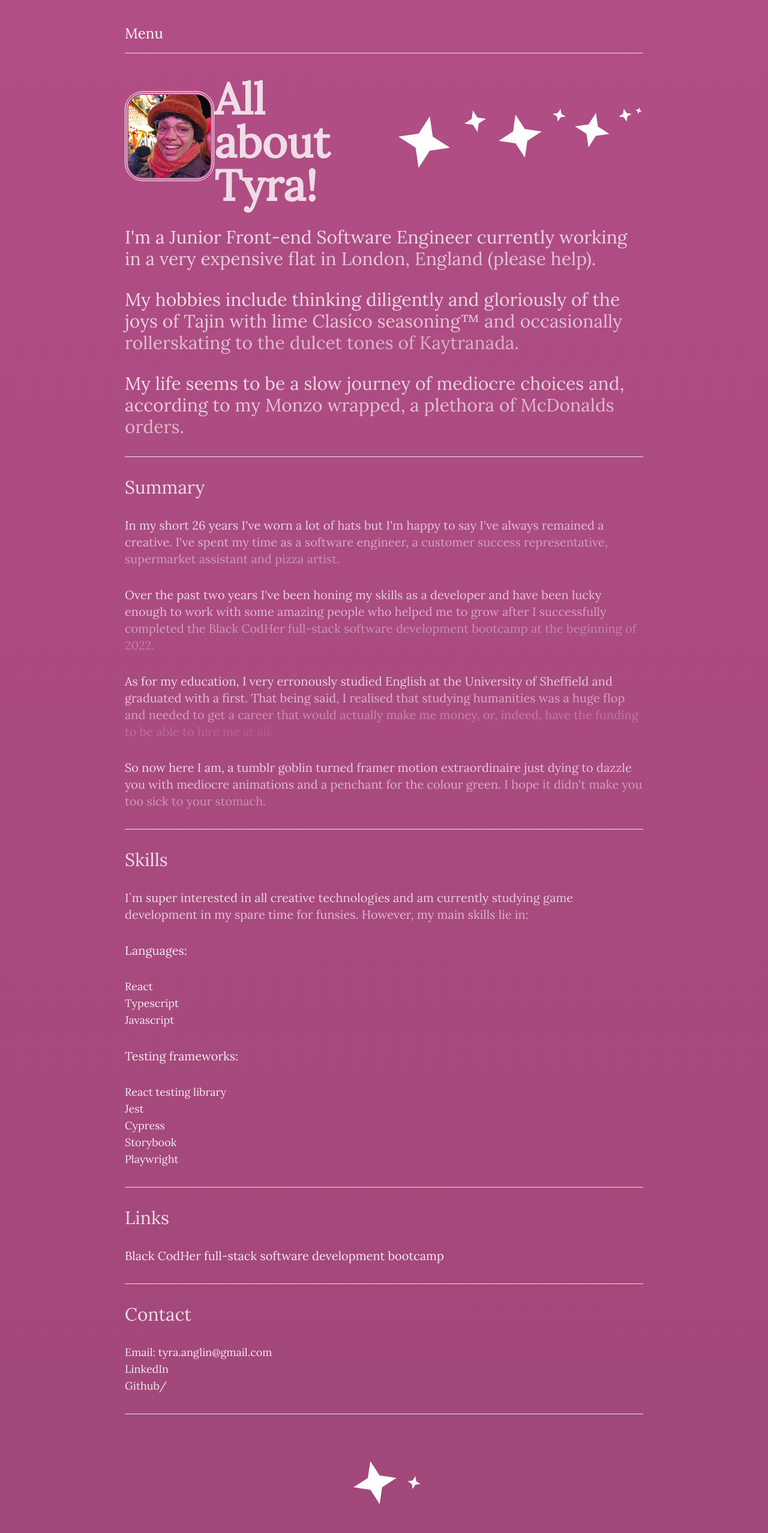
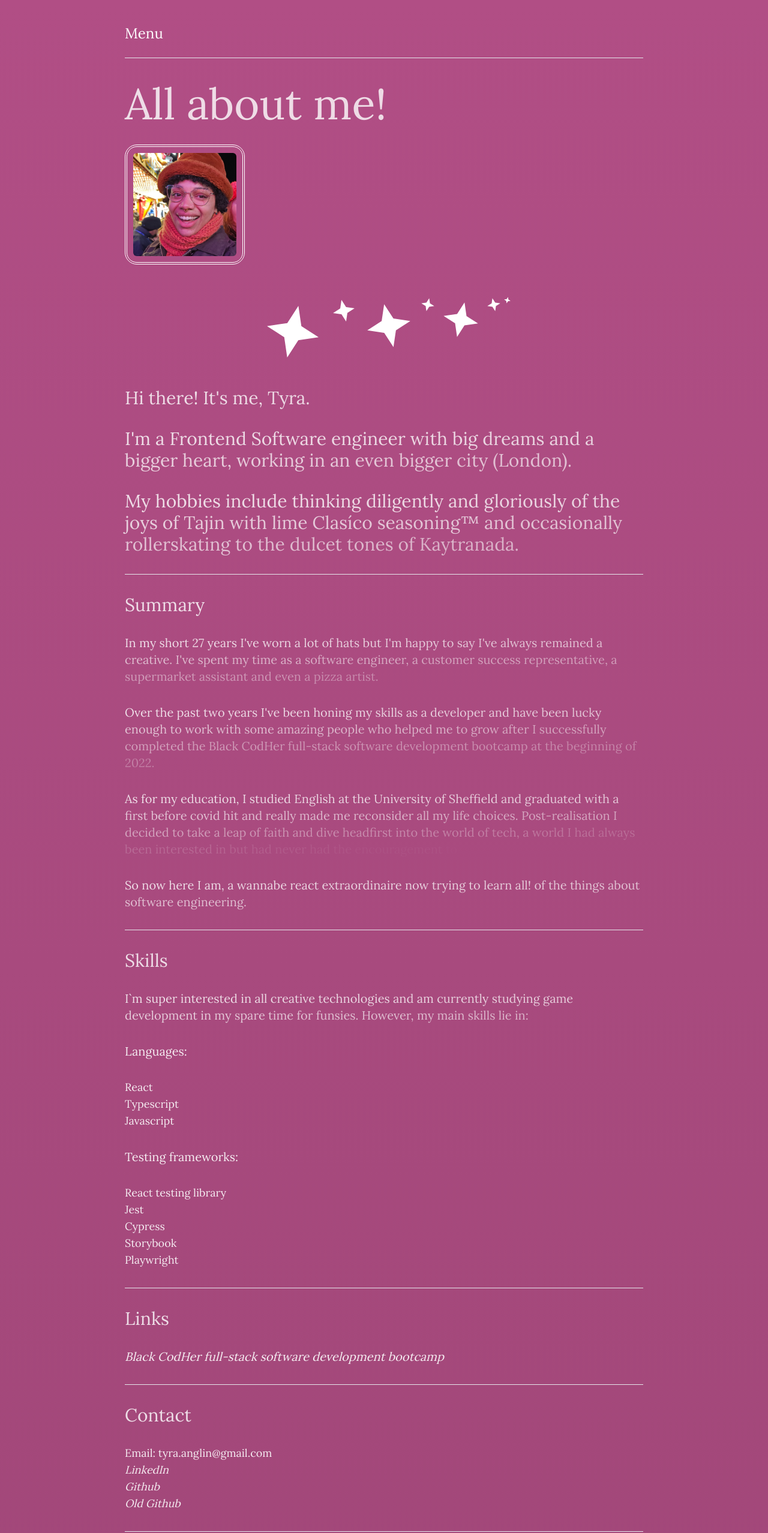
Before and after one commit to siatyra/tyras-website, a Next.js app: page /about in a window 1280 px wide. Shown: the top 2556 px of the page at 60% size. Built offline with nearby package versions, Linux system fonts and the light colour scheme.

Commit message:
update summary

```diff
--- a/src/app/about/page.tsx
+++ b/src/app/about/page.tsx
@@ -9,37 +9,62 @@ import Link from "next/link";
 import { ScrollSection } from "../animations/scrollSections";
 import { SpinningDiamond } from "../animations/spinningDiamond";
 import { Sparkles } from "../assets/sparkles";
+import { Wrapper } from "../assets/Wrapper";
+import { useEffect, useState } from "react";
 
 export default function Page() {
+  const [isMobile, setIsMobile] = useState(false);
   const className = "flex flex-col border-b gap-8 pb-8";
+
+  useEffect(() => {
+    const handleResize = () => {
+      setIsMobile(window.innerWidth < 768);
+    };
+
+    handleResize();
+    window.addEventListener("resize", handleResize);
+
+    return () => {
+      window.removeEventListener("resize", handleResize);
+    };
+  }, []);
 
   const intro = (
     <div className={className}>
-      <div className="flex flex-row justify-between items-center">
+      <div className="flex items-center justify-start">
         <FadeIn>
-          <div className="mb-5">
+          <Wrapper align="center" justify="center">
+            <div className={isMobile ? "" : "mb-5"}>
+              <Wrapper>
+                <FadeIn>
+                  <H1>All about me!</H1>
+                </FadeIn>
+                {!isMobile && (
+                  <FadeIn>
                     <Image
                       src="/tyra.jpg"
                       alt="Tyra"
                       width={200}
                       height={200}
                       style={{
-                borderRadius: "30px",
+                        borderRadius: "20px",
                         border: "4px double #ffffff",
-                padding: "2px",
+                        padding: "10px",
                         display: "flex",
                         justifyContent: "flex-end",
-                marginRight: "50px",
+                        marginRight: `${isMobile ? "" : "50px"}`,
                       }}
                     />
+                  </FadeIn>
+                )}
+              </Wrapper>
             </div>
+          </Wrapper>
         </FadeIn>
+      </div>
 
-        <FadeIn>
-          <H1>All about Tyra!</H1>
-        </FadeIn>
-
-        <div className="flex">
+      {!isMobile && (
+        <div className="flex flex-wrap justify-center mt-5 md:mt-0">
           <SpinningDiamond size="120px" rotate={-360} />
           <SpinningDiamond size="50px" rotate={360} />
           <SpinningDiamond size="100px" rotate={360} />
@@ -48,25 +73,22 @@ export default function Page() {
           <SpinningDiamond size="30px" rotate={360} />
           <SpinningDiamond size="15px" rotate={-360} />
         </div>
-      </div>
+      )}
 
       <ScrollSection>
+        <Wrapper>
+          <H2>Hi there! It's me, Tyra.</H2>
           <H2>
-          I&apos;m a Junior Front-end Software Engineer currently working in a
-          very expensive flat in London, England (please help).
+            I'm a Frontend Software engineer with big dreams and a bigger heart,
+            working in an even bigger city (London).
           </H2>
+        </Wrapper>
       </ScrollSection>
       <ScrollSection>
         <H2>
           My hobbies include thinking diligently and gloriously of the joys of
           Tajin with lime Clasíco seasoning™ and occasionally rollerskating to
           the dulcet tones of Kaytranada.
-        </H2>
-      </ScrollSection>
-      <ScrollSection>
-        <H2>
-          My life seems to be a slow journey of mediocre choices and, according
-          to my Monzo wrapped, a plethora of McDonalds orders.
         </H2>
       </ScrollSection>
     </div>
@@ -80,10 +102,10 @@ export default function Page() {
 
       <ScrollSection>
         <Text>
-          In my short 26 years I&apos;ve worn a lot of hats but I&apos;m happy
+          In my short 27 years I&apos;ve worn a lot of hats but I&apos;m happy
           to say I&apos;ve always remained a creative. I&apos;ve spent my time
-          as a software engineer, a customer success representative, supermarket
-          assistant and pizza artist.
+          as a software engineer, a customer success representative, a
+          supermarket assistant and even a pizza artist.
         </Text>
       </ScrollSection>
 
@@ -98,20 +120,19 @@ export default function Page() {
 
       <ScrollSection>
         <Text>
-          As for my education, I very erronously studied English at the
-          University of Sheffield and graduated with a first. That being said, I
-          realised that studying humanities was a huge flop and needed to get a
-          career that would actually make me money, or, indeed, have the funding
-          to be able to hire me at all.
+          As for my education, I studied English at the University of Sheffield
+          and graduated with a first before covid hit and really made me
+          reconsider all my life choices. Post-realisation I decided to take a
+          leap of faith and dive headfirst into the world of tech, a world I had
+          always been interested in but had never had the encouragement to
+          explore.
         </Text>
       </ScrollSection>
 
       <ScrollSection>
         <Text>
-          So now here I am, a tumblr goblin turned framer motion extraordinaire
-          just dying to dazzle you with mediocre animations and a penchant for
-          the colour green. I hope it didn&apos;t make you too sick to your
-          stomach.
+          So now here I am, a wannabe react extraordinaire now trying to learn
+          all! of the things about software engineering.
         </Text>
       </ScrollSection>
     </div>
@@ -185,7 +206,7 @@ export default function Page() {
         <FadeIn>
           <Link
             href="https://blackcodher.com/"
-            className="mr-[3px] text-xl hover:text-[#4EB17A] cursor-crosshair"
+            className="mr-[3px] text-xl hover:text-[#4EB17A] cursor-crosshair italic"
           >
             Black CodHer full-stack software development bootcamp
           </Link>
@@ -206,13 +227,18 @@ export default function Page() {
         </ScrollSection>
 
         <ScrollSection>
-          <li>
+          <li className="italic">
             <Link href="linkedin.com/siatyraanglin">LinkedIn</Link>
           </li>
         </ScrollSection>
         <ScrollSection>
-          <li>
-            <Link href="https://github.com/tyraanosaurus">Github</Link>/
+          <li className="italic">
+            <Link href="https://github.com/tyraanosaurus">Github</Link>
+          </li>
+        </ScrollSection>
+        <ScrollSection>
+          <li className="italic">
+            <Link href="https://github.com/siatyra">Old Github</Link>
           </li>
         </ScrollSection>
       </ul>
--- a/src/app/animations/spinningDiamond.tsx
+++ b/src/app/animations/spinningDiamond.tsx
@@ -1,5 +1,5 @@
-import Icon from '@mdi/react';
-import { mdiStarFourPoints } from '@mdi/js';
+import Icon from "@mdi/react";
+import { mdiStarFourPoints } from "@mdi/js";
 import { motion } from "framer-motion";
 import { SpinningDiamondProps } from "../interfaces";
 
@@ -27,7 +27,7 @@ export const SpinningDiamond: React.FC<SpinningDiamondProps> = ({
         repeatDelay: 0,
       }}
     >
-    <Icon path={mdiStarFourPoints} size="100%" color="#FFFFFF" />
+      <Icon path={mdiStarFourPoints} size="100%" color="#FFFFFF" />
     </motion.svg>
   );
 };
--- a/src/app/assets/nav/navbar.tsx
+++ b/src/app/assets/nav/navbar.tsx
@@ -8,12 +8,17 @@ import { NavLink } from "./navLink";
 export const Navbar = (): React.ReactElement => {
   const [isOpen, setIsOpen] = useState<boolean>(false);
 
-  const className = "text-xl sm:text-2xl md:text-3xl cursor-crosshair text-white hover:text-[#4EB17A]";
+  const className = "text-2xl cursor-crosshair text-white hover:text-[#4EB17A]";
+
+  const toggleMenu = () => {
+    setIsOpen(!isOpen);
+  };
 
   return (
     <motion.div
       onMouseEnter={() => setIsOpen(true)}
       onMouseLeave={() => setIsOpen(false)}
+      onClick={toggleMenu}
       className={`${className} border-b flex md:flex-row gap-2 md:gap-5 justify-start items-start mb-5 md:mb-10 pb-2 md:pb-4 ${
         isOpen && "text-[#fce803]"
       }`}
@@ -24,7 +29,7 @@ export const Navbar = (): React.ReactElement => {
         duration: 5,
       }}
     >
-      <div className="cursor-not-allowed text-lg sm:text-xl md:text-2xl">Menu</div>
+      <div className="cursor-not-allowed text-2xl mb-2">Menu</div>
       <AnimatePresence>
         {isOpen && (
           <div className="flex gap-2 md:flex-row md:gap-5">
--- a/src/app/assets/sparkles.tsx
+++ b/src/app/assets/sparkles.tsx
@@ -27,7 +27,6 @@ export const Sparkles = (): JSX.Element => {
         </div>
       </div>
 
-
       <div className="w-full md:w-[250px] h-[0px] flex flex-col items-start space-y-4 md:space-y-2">
         <div className="flex justify-end items-end">
           <SpinningDiamond size="30px" rotate={-360} />
@@ -35,7 +34,6 @@ export const Sparkles = (): JSX.Element => {
         <SpinningDiamond size="200px" rotate={-360} />
         <SpinningDiamond size="30px" rotate={-360} />
       </div>
-
 
       {!isMobile && (
         <>
--- a/src/app/assets/text/h1.tsx
+++ b/src/app/assets/text/h1.tsx
@@ -2,7 +2,7 @@ import { TextProps } from "../../interfaces";
 import { motion } from "framer-motion";
 
 export const H1 = ({ children }: TextProps): JSX.Element => {
-  const className = "font-Lora font-bold text-4xl sm:text-5xl md:text-6xl lg:text-7xl";
+  const className = "font-Lora text-4xl sm:text-5xl md:text-6xl lg:text-7xl";
   const text = children?.split(" ");
 
   return (
--- a/src/app/assets/text/text.tsx
+++ b/src/app/assets/text/text.tsx
@@ -1,12 +1,35 @@
-import { TextProps } from "../../interfaces";
+import { cva, type VariantProps } from "class-variance-authority";
 import { motion } from "framer-motion";
 
-export const Text = ({ children }: TextProps): JSX.Element => {
-  const className = "font-Lora bold text-xl";
+type TextProps = {
+  children?: string;
+  type?: string;
+  size?: string;
+} & VariantProps<typeof textCva>;
+
+export const textCva = cva(["font-Lora bold"], {
+  variants: {
+    size: {
+      sm: "text-sm",
+      md: "text-md",
+      lg: "text-lg",
+      xl: "text-xl",
+    },
+  },
+  defaultVariants: {
+    size: "xl",
+  },
+});
+
+export const Text = ({ children, size }: TextProps): JSX.Element => {
   const text = children?.split(" ");
 
   return (
-    <p className={className}>
+    <p
+      className={textCva({
+        size,
+      })}
+    >
       {text?.map((el, i) => (
         <motion.span
           initial={{ opacity: 0 }}
--- a/src/app/interfaces.ts
+++ b/src/app/interfaces.ts
@@ -1,8 +1,3 @@
-export interface TextProps {
-  children?: string;
-  type?: string;
-}
-
 export interface TransitionProps {
   delay?: number;
   duration?: number;
--- a/src/app/page.tsx
+++ b/src/app/page.tsx
@@ -9,14 +9,14 @@ export default function Home() {
   return (
     <Wrapper>
       <FadeIn>
-        <Wrapper align='center' justify='center' spacer='large'>
+        <Wrapper align="center" justify="center" spacer="large">
           <H1>Tyra Anglin is a Frontend Software Engineer.</H1>
         </Wrapper>
       </FadeIn>
       <FadeIn delay={3} duration={5}>
-      <Wrapper align='center' justify='center' spacer='large'>
+        <Wrapper align="center" justify="center" spacer="large">
           <H1>She enjoys working on fun things and eating crisps.</H1>
-      </Wrapper>
+        </Wrapper>
       </FadeIn>
       <FadeIn>
         <Sparkles />
--- a/src/app/portfolio/page.tsx
+++ b/src/app/portfolio/page.tsx
@@ -2,25 +2,34 @@
 
 import { H1 } from "../assets/text/h1";
 import { H2 } from "../assets/text/h2";
+import { Text } from "../assets/text/text";
 import { FadeIn } from "../animations/fadeAnimation";
 import Link from "next/link";
 import { Sparkles } from "../assets/sparkles";
+import { ScrollSection } from "../animations/scrollSections";
+import { Wrapper } from "../assets/Wrapper";
 
 export default function Page() {
-  const className = "text-xl hover:text-[#4EB17A] cursor-crosshair";
+  const className = "hover:text-[#4EB17A] cursor-crosshair italic";
   return (
     <div className="flex flex-col justify-start gap-5">
       <div className="flex flex-col justify-start gap-5">
-        <H1>My work so far</H1>
+        <H2>My work so far</H2>
 
-        <H2>
-          This should be bulked out a little more as the year goes on! For now
-          you might enjoy my first project - an app I made as part of the Black
-          CodHer software development bootcamp. It is a simple app that pulls
-          Doja Cats tweets from Twitter and displays them in a fun way. It is no
-          longer deployed but I have the relevant links below. Enjoy!
-        </H2>
+        <ScrollSection>
+          <Wrapper>
+            <Text>
+              This should be bulked out a little more as the year goes on! For
+              now you might enjoy my first project - an app I made as part of
+              the Black CodHer software development bootcamp.
+            </Text>
 
+            <Text>
+              It is a simple app that pulls Doja Cats tweets from Twitter and
+              displays them in a fun way. It is no longer deployed but I have
+              the relevant links below. Enjoy!
+            </Text>
+            <Wrapper>
               <Link
                 className={className}
                 href="https://drive.google.com/file/d/1SCj0nwYoizSITEb_ySIsSIrsgOgWHIZP/view?usp=drive_link"
@@ -39,6 +48,9 @@ export default function Page() {
               >
                 Project on Github
               </Link>
+            </Wrapper>
+          </Wrapper>
+        </ScrollSection>
       </div>
 
       <FadeIn>
```
Lines whose indentation alone changed are shown as unchanged.
